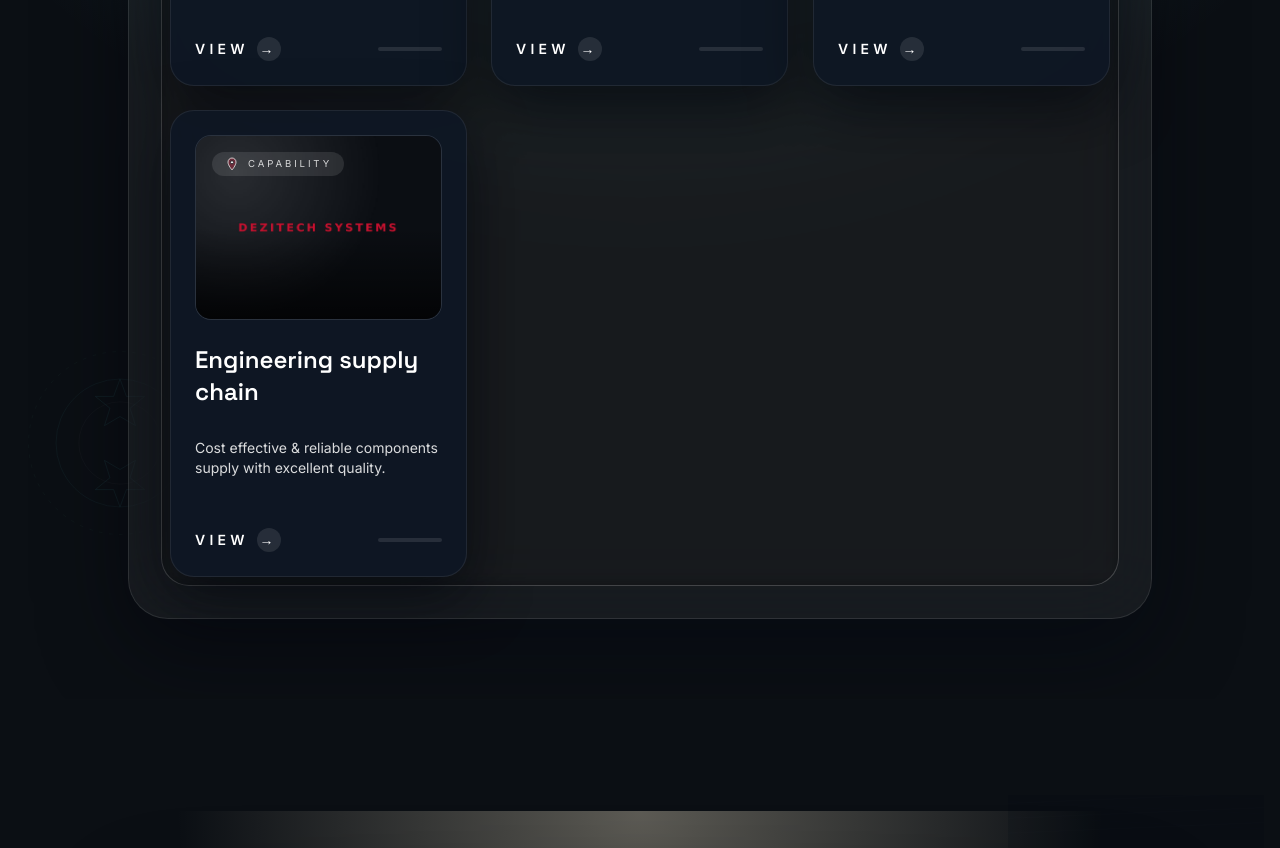
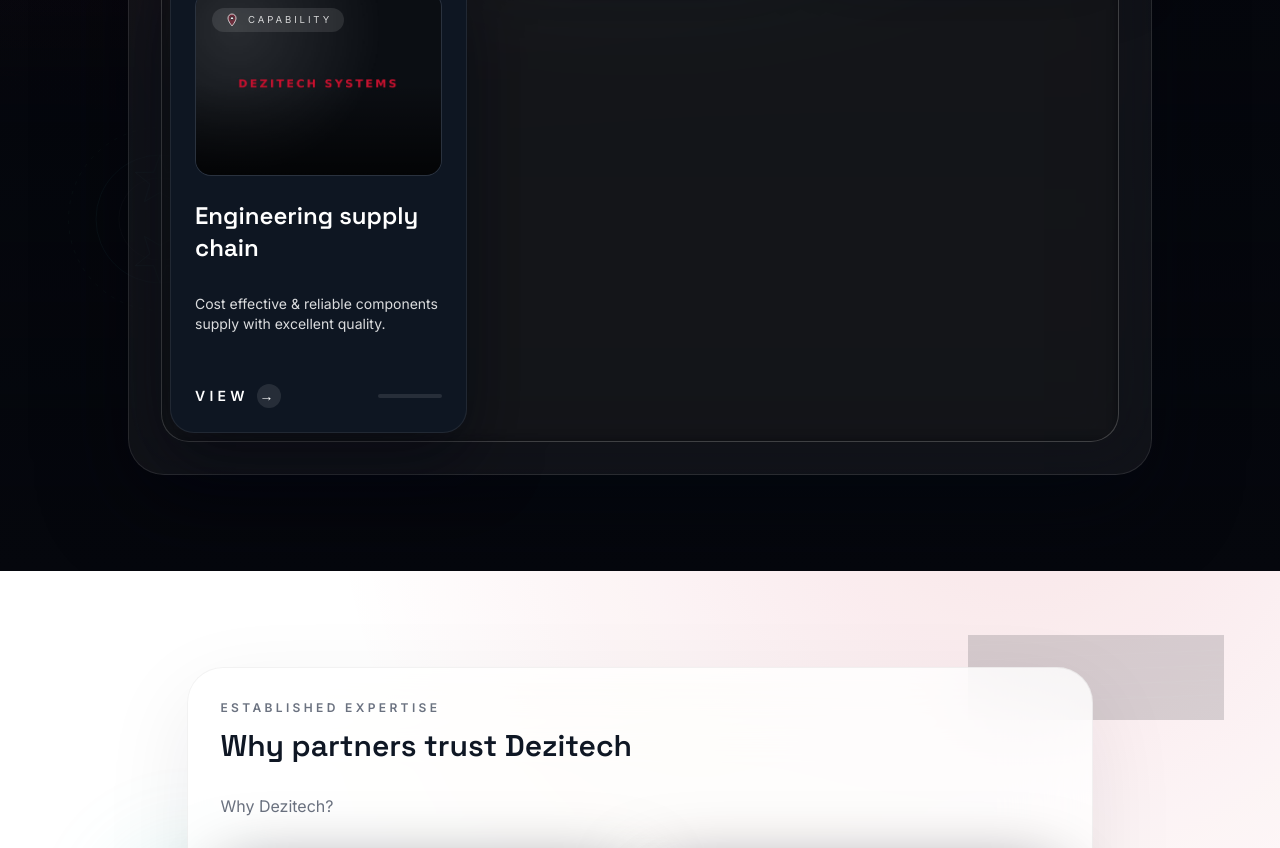
Before and after one commit to alok-kul5/dezitechweb, a Next.js app: page / in a window 1280 px wide. Shown: the part 2580-3428 px from the top of the page. Built offline with nearby package versions, Linux system fonts and the light colour scheme.

Commit message:
feat(ui): hybrid theme overhaul

```diff
--- a/app/globals.css
+++ b/app/globals.css
@@ -7,42 +7,42 @@
   --container: 1180px;
   --container-compact: 960px;
   --space-base: 24px;
-  --dezitech-red: #c8102e;
   --color-primary: #c8102e;
-  --color-neutral-dark: #0f1724;
-  --color-neutral-mid: #6b7280;
-  --color-neutral-light: #f8f8f9;
-  --bg-canvas: #0b0f14;
-  --bg-grid: #0b0f14;
+  --color-dark: #0f1724;
+  --color-darker: #111827;
+  --color-grey: #6b7280;
+  --color-white: #ffffff;
+  --bg-canvas: #03050a;
+  --bg-grid: #05070d;
   --bg-surface: #0f1724;
-  --grid-line: rgba(255, 255, 255, 0.04);
-  --grid-highlight: rgba(255, 255, 255, 0.08);
-  --text-soft: #c7cbd7;
-  --text-strong: #f9fafb;
-  --ease-industrial: cubic-bezier(0.21, 0.8, 0.32, 1);
+  --grid-line: rgba(255, 255, 255, 0.06);
+  --grid-highlight: rgba(255, 255, 255, 0.1);
+  --text-soft: rgba(255, 255, 255, 0.78);
+  --text-strong: #ffffff;
+  --ease-premium: cubic-bezier(0.2, 0.9, 0.2, 1);
   --card-radius: 1.5rem;
   --radius-card: var(--card-radius);
-  --card-border: rgba(255, 255, 255, 0.05);
-  --card-border-strong: rgba(255, 255, 255, 0.18);
-  --card-highlight: rgba(255, 255, 255, 0.1);
-  --card-overlay: rgba(255, 255, 255, 0.02);
-  --shadow-card: 0 20px 60px rgba(2, 4, 10, 0.65);
-  --card-shadow-soft: 0 10px 30px rgba(0, 0, 0, 0.45);
-  --border-glow: rgba(255, 255, 255, 0.14);
+  --card-border: rgba(255, 255, 255, 0.08);
+  --card-border-strong: rgba(255, 255, 255, 0.22);
+  --card-highlight: rgba(255, 255, 255, 0.08);
+  --card-overlay: rgba(255, 255, 255, 0.03);
+  --shadow-card: 0 25px 70px rgba(3, 6, 15, 0.55);
+  --card-shadow-soft: 0 14px 40px rgba(3, 6, 15, 0.45);
+  --border-glow: rgba(255, 255, 255, 0.18);
 }
 
 :root[data-theme="light"] {
-  --bg-canvas: #f8f8f9;
-  --bg-grid: #e0e2e6;
+  --bg-canvas: #ffffff;
+  --bg-grid: #f3f4f6;
   --bg-surface: #ffffff;
-  --text-soft: #1f2933;
+  --text-soft: rgba(15, 23, 36, 0.74);
   --text-strong: #0f1724;
   --card-border: rgba(15, 23, 36, 0.08);
   --card-border-strong: rgba(15, 23, 36, 0.18);
   --card-highlight: rgba(15, 23, 36, 0.12);
   --card-overlay: rgba(15, 23, 36, 0.02);
-  --shadow-card: 0 30px 65px rgba(15, 23, 36, 0.15);
-  --card-shadow-soft: 0 20px 45px rgba(15, 23, 36, 0.18);
+  --shadow-card: 0 30px 65px rgba(15, 23, 36, 0.12);
+  --card-shadow-soft: 0 18px 38px rgba(15, 23, 36, 0.18);
 }
 
 html {
@@ -54,8 +54,9 @@ body {
   min-height: 100vh;
   background-color: var(--bg-canvas);
   background-image:
-    radial-gradient(circle at 20% -10%, rgba(200, 16, 46, 0.15), transparent 55%),
-    radial-gradient(circle at 80% 0%, rgba(25, 64, 95, 0.28), transparent 52%),
+    radial-gradient(circle at 20% -10%, rgba(200, 16, 46, 0.18), transparent 55%),
+    radial-gradient(circle at 80% 0%, rgba(17, 24, 39, 0.65), transparent 60%),
+    linear-gradient(180deg, rgba(0, 0, 0, 0.65), transparent 35%),
     linear-gradient(0deg, rgba(255, 255, 255, 0.04), rgba(255, 255, 255, 0.04));
   color: var(--text-soft);
   font-family: var(--font-body), Inter, system-ui, sans-serif;
@@ -74,7 +75,7 @@ body::before {
     linear-gradient(var(--grid-line) 1px, transparent 1px),
     linear-gradient(90deg, var(--grid-line) 1px, transparent 1px);
   background-size: 120px 120px;
-  opacity: 0.28;
+  opacity: 0.22;
   mix-blend-mode: screen;
   z-index: -1;
 }
@@ -127,8 +128,8 @@ h3 {
 }
 
 .interactive-card {
-  transition: transform 260ms var(--ease-industrial);
-  will-change: transform;
+  transition: transform 280ms var(--ease-premium), opacity 280ms var(--ease-premium);
+  will-change: transform, opacity;
   border-radius: var(--radius-card);
   box-shadow: var(--shadow-card);
   background-color: rgba(15, 23, 36, 0.92);
@@ -136,13 +137,12 @@ h3 {
 }
 
 .interactive-card:hover {
-  transform: translateY(-10px) scale(1.03);
-  box-shadow: 0 20px 40px rgba(0, 0, 0, 0.35);
+  transform: translateY(-8px) scale(1.02);
 }
 
 .interactive-icon {
   display: inline-flex;
-  transition: transform 240ms var(--ease-industrial);
+  transition: transform 240ms var(--ease-premium);
   will-change: transform;
 }
 
@@ -151,7 +151,7 @@ h3 {
 }
 
 .interactive-cta {
-  transition: transform 240ms var(--ease-industrial), opacity 240ms var(--ease-industrial);
+  transition: transform 220ms var(--ease-premium), opacity 220ms var(--ease-premium);
   will-change: transform;
 }
 
@@ -160,7 +160,7 @@ h3 {
 }
 
 .interactive-media {
-  transition: transform 420ms var(--ease-industrial), opacity 420ms var(--ease-industrial);
+  transition: transform 420ms var(--ease-premium), opacity 420ms var(--ease-premium);
   transform-origin: center;
 }
 
@@ -169,15 +169,12 @@ h3 {
 }
 
 .hero-cta {
-  transition:
-    transform 260ms var(--ease-industrial),
-    box-shadow 260ms var(--ease-industrial);
-  will-change: transform, box-shadow;
+  transition: transform 260ms var(--ease-premium), opacity 260ms var(--ease-premium);
+  will-change: transform;
 }
 
 .hero-cta:hover {
   transform: scale(1.04) translateZ(0);
-  box-shadow: 0 30px 55px rgba(0, 0, 0, 0.45);
 }
 
 .surface-card {
--- a/app/page.tsx
+++ b/app/page.tsx
@@ -3,6 +3,7 @@ import AnimatedStats from "@/components/AnimatedStats";
 import MotionReveal from "@/components/MotionReveal";
 import ProductGrid from "@/components/ProductGrid";
 import Section from "@/components/Section";
+import SectionWrapper from "@/components/SectionWrapper";
 import { getSiteContentSync } from "@/lib/siteData";
 
 const siteContent = getSiteContentSync();
@@ -27,7 +28,7 @@ const productCards = siteContent.products.map((product) => ({
 
 export default function Home() {
   return (
-    <main className="space-y-24">
+    <main className="flex flex-col">
       <AnimatedHero
         eyebrow={siteContent.hero.eyebrow}
         headline={siteContent.hero.headline}
@@ -37,7 +38,9 @@ export default function Home() {
         mediaSrc={siteContent.hero.image}
       />
 
+      <SectionWrapper variant="light">
         <AnimatedStats />
+      </SectionWrapper>
 
       <Section
           eyebrow="What we do"
@@ -60,6 +63,7 @@ export default function Home() {
               speed: 0.06,
             },
           ]}
+        variant="dark"
       >
           <MotionReveal direction="up" distance={18} duration={0.65} amount={0.18}>
             <div className="rounded-[28px] border border-white/20 bg-black/30 p-2 backdrop-blur">
@@ -83,6 +87,7 @@ export default function Home() {
               speed: 0.05,
             },
           ]}
+        variant="light"
       >
             <div className="grid gap-4 md:grid-cols-2">
               {siteContent.quality.pillars.map((item, index) => (
@@ -118,6 +123,7 @@ export default function Home() {
               speed: 0.04,
             },
           ]}
+        variant="dark"
       >
             <div className="space-y-4">
               {(manufacturing?.bullets ?? []).map((statement, index) => (
@@ -152,6 +158,7 @@ export default function Home() {
               speed: 0.03,
             },
           ]}
+        variant="light"
       >
             <div className="grid gap-4 md:grid-cols-5">
               {industries.map((industry, index) => (
@@ -178,6 +185,7 @@ export default function Home() {
           accentVariant="orb"
           backdropVariant="midnight"
           accentClassName="left-20 top-4 hidden h-48 w-48 opacity-40 md:block"
+        variant="dark"
       >
         <MotionReveal
           direction="up"
--- a/components/Section.tsx
+++ b/components/Section.tsx
@@ -4,6 +4,7 @@ import { JSX, ReactNode } from "react";
 import MaskReveal from "./MaskReveal";
 import MotionReveal from "./MotionReveal";
 import ParallaxWrapper from "./ParallaxWrapper";
+import SectionWrapper, { SectionTone } from "./SectionWrapper";
 
 type SectionAccent = "grid" | "orb" | "beam";
 type SectionBackdrop = "slate" | "sand" | "midnight";
@@ -29,6 +30,7 @@ type SectionProps = {
   accentClassName?: string;
   backdropVariant?: SectionBackdrop;
   ambientProps?: SectionAmbientProp[];
+  variant?: SectionTone;
 };
 
 const backdropStyles: Record<SectionBackdrop, string> = {
@@ -63,11 +65,17 @@ const Section = ({
   accentClassName = "right-6 top-6 hidden h-40 w-40 md:block",
   backdropVariant = "slate",
   ambientProps = [],
+  variant = "dark",
 }: SectionProps) => {
   const hasHeading = Boolean(eyebrow || title || description);
+  const copyMuted = "text-[var(--tone-muted)]";
+  const panelClasses =
+    variant === "dark"
+      ? "border-white/10 bg-white/5 text-[var(--tone-foreground)] shadow-[0_30px_90px_rgba(3,6,15,0.45)]"
+      : "border-black/5 bg-white/80 text-[var(--tone-foreground)] shadow-[0_30px_90px_rgba(15,23,36,0.08)]";
 
   return (
-    <section id={id} className={`relative overflow-hidden px-6 py-20 ${className}`}>
+    <SectionWrapper id={id} variant={variant} className={className}>
       <MotionReveal
         className="pointer-events-none absolute inset-x-3 inset-y-4 rounded-[48px]"
         fadeOnly
@@ -88,7 +96,7 @@ const Section = ({
         {accentContent[accentVariant]}
       </ParallaxWrapper>
 
-      {ambientProps.map((prop) => (
+        {ambientProps.map((prop) => (
         <ParallaxWrapper
           key={`${prop.src}-${prop.className ?? ""}`}
           speed={prop.speed}
@@ -103,9 +111,11 @@ const Section = ({
             className="w-full opacity-50"
           />
         </ParallaxWrapper>
-      ))}
+        ))}
 
-        <div className="relative mx-auto max-w-5xl space-y-8 rounded-[40px] border border-white/10 bg-white/5 p-8 text-white shadow-[0_30px_90px_rgba(3,6,15,0.45)] backdrop-blur-2xl">
+        <div
+          className={`relative mx-auto max-w-5xl space-y-8 rounded-[36px] border p-8 backdrop-blur-2xl ${panelClasses}`}
+        >
           {hasHeading ? (
             <MotionReveal
               as="div"
@@ -116,25 +126,26 @@ const Section = ({
               stagger={0.08}
             >
               {eyebrow ? (
-                <div className="text-xs font-semibold uppercase tracking-[0.35em] text-white/50">
+                <div className="text-xs font-semibold uppercase tracking-[0.28em] text-[var(--tone-muted)]">
                   {eyebrow}
                 </div>
               ) : null}
               {title ? (
                 <div>
-                  <MaskReveal as="h2" className="text-3xl font-semibold text-white">
+                  <MaskReveal
+                    as="h2"
+                    className="text-3xl font-semibold text-[var(--tone-foreground)]"
+                  >
                     {title}
                   </MaskReveal>
                 </div>
               ) : null}
-              {description ? (
-                <div className="text-base text-white/70">{description}</div>
-              ) : null}
+              {description ? <div className={`text-base ${copyMuted}`}>{description}</div> : null}
             </MotionReveal>
           ) : null}
-        {children}
-      </div>
-    </section>
+          {children}
+        </div>
+      </SectionWrapper>
   );
 };
 
--- /dev/null
+++ b/components/SectionWrapper.tsx
@@ -0,0 +1,99 @@
+import { CSSProperties, ReactNode } from "react";
+
+type SectionTone = "dark" | "light";
+
+type SectionWrapperProps = {
+  id?: string;
+  variant?: SectionTone;
+  className?: string;
+  containerClassName?: string;
+  children: ReactNode;
+  ambient?: ReactNode;
+};
+
+const cx = (...classes: Array<string | false | undefined>) => classes.filter(Boolean).join(" ");
+
+const variantClasses: Record<SectionTone, string> = {
+  dark: "bg-[#05070d] text-white",
+  light: "bg-white text-[#0f1724]",
+};
+
+const overlayClasses: Record<SectionTone, string> = {
+  dark: "from-[#111827]/80 via-[#05070d]/40 to-[#05070d]",
+  light: "from-white via-white to-[#f3f4f6]",
+};
+
+type ToneVars = CSSProperties & {
+  "--tone-foreground": string;
+  "--tone-muted": string;
+  "--tone-border": string;
+  "--tone-card": string;
+};
+
+const toneVars: Record<SectionTone, ToneVars> = {
+  dark: {
+    "--tone-foreground": "#ffffff",
+    "--tone-muted": "rgba(255,255,255,0.72)",
+    "--tone-border": "rgba(255,255,255,0.12)",
+    "--tone-card": "rgba(15,23,36,0.92)",
+  },
+  light: {
+    "--tone-foreground": "#0f1724",
+    "--tone-muted": "rgba(107,114,128,1)",
+    "--tone-border": "rgba(15,23,36,0.12)",
+    "--tone-card": "rgba(15,23,36,0.02)",
+  },
+};
+
+const SectionWrapper = ({
+  id,
+  variant = "dark",
+  className,
+  containerClassName,
+  children,
+  ambient,
+}: SectionWrapperProps) => {
+  return (
+    <section
+      id={id}
+      className={cx(
+        "section-wrapper relative isolate overflow-hidden py-20 sm:py-24",
+        "transition-colors duration-500",
+        variantClasses[variant],
+        className,
+      )}
+      data-tone={variant}
+      style={toneVars[variant]}
+    >
+      <div className="absolute inset-0 opacity-90" aria-hidden>
+        <div className={cx("absolute inset-0 bg-gradient-to-b", overlayClasses[variant])} />
+        <div
+          className={cx(
+            "absolute inset-0",
+            variant === "dark"
+              ? "bg-[radial-gradient(circle_at_20%_-10%,rgba(200,16,46,0.15),transparent_60%)]"
+              : "bg-[radial-gradient(circle_at_80%_-20%,rgba(200,16,46,0.12),transparent_55%)]",
+          )}
+        />
+      </div>
+
+      {ambient ? (
+        <div className="pointer-events-none absolute inset-0" aria-hidden>
+          {ambient}
+        </div>
+      ) : null}
+
+      <div
+        className={cx(
+          "relative z-10 mx-auto flex w-full max-w-[1200px] flex-col gap-12 px-6",
+          containerClassName,
+        )}
+      >
+        {children}
+      </div>
+    </section>
+  );
+};
+
+export type { SectionTone, SectionWrapperProps };
+export default SectionWrapper;
```
Also changed, not shown: components/AnimatedStats.tsx (+14 -12 lines). Lines whose indentation alone changed are shown as unchanged.
